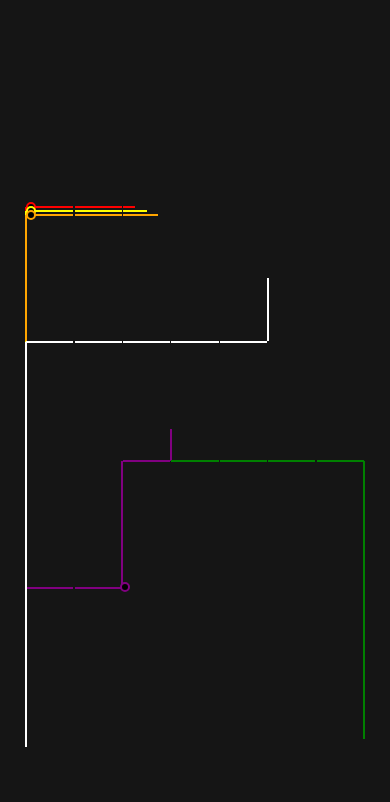
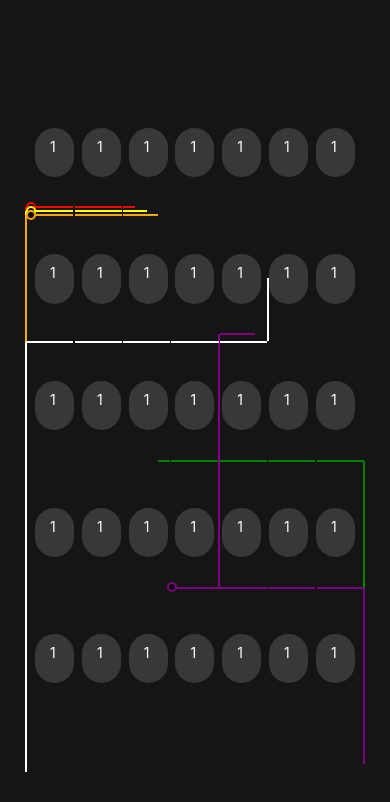
Before and after one commit to r0hanshah/Life-Happens, a React Native app in the folder frontend/: screen / in a window 390 px wide. Shown: the top 802 px of the page. Built offline with nearby package versions, Linux system fonts and the light colour scheme.

Commit message:
Fixed some issues with drawing path and began working on the calendar display

```diff
--- a/frontend/components/main/BorderComponent.tsx
+++ b/frontend/components/main/BorderComponent.tsx
@@ -25,9 +25,15 @@ const BorderComponent: React.FC<BorderComponentProps> = ({ colorQueue, orientati
       return (
         <View key={`cont${index}`} style={[containerStyle, {
           width: orientation === 'horizontal' ? ((windowWidth / 7) * 0.85) : 0,
-          height: orientation === 'vertical' ? ((windowHeight / 6) * 0.9) : lastRow ? ((windowHeight / 6) * 0.9 + 50) : 0,
-          paddingTop: orientation === 'horizontal' ? lastRow ? (windowHeight / 6) * 0.9 - 103.5 : 0 : 0,
+          height: orientation === 'vertical' ? lastRow ? ((windowHeight / 6) * 0.9 + 50) : ((windowHeight / 6) * 0.9) : 0,
+          paddingTop: orientation === 'horizontal' ? lastRow ? (windowHeight / 6) * 0.9 - 104.5 : 0 : 0,
         }]}>
+          <View style={[{
+            height: orientation==='vertical'? lastRow ? ((windowHeight / 6) * 0.9 + 50)*(1-amountFill) : ((windowHeight / 6) * 0.9)*(1-amountFill) : 0,
+            display: orientation==='vertical'? 'flex' : 'none'
+          }]}>
+
+          </View>
           <View
             key={index}
             style={[
@@ -36,8 +42,8 @@ const BorderComponent: React.FC<BorderComponentProps> = ({ colorQueue, orientati
               {
                 minHeight: 0,
                 width: orientation === 'horizontal' ? ((windowWidth / 7) * 0.85)*(leftBound ? amountFill : amountFill != 1 ? 1-amountFill : 1) : 0,
-                height: orientation === 'vertical' ? ((windowHeight / 6) * 0.9)*amountFill : lastRow ? ((windowHeight / 6) * 0.9 + 50)*amountFill : 0,
-                paddingTop: orientation === 'horizontal' ? (windowHeight / 6) * 0.9 + 1.5 : lastRow ? (windowHeight / 6) * 0.9 + 50.5 : 0,
+                height: orientation === 'vertical' ?  lastRow ? ((windowHeight / 6) * 0.9 + 50)*amountFill : ((windowHeight / 6) * 0.9)*amountFill : 0,
+                paddingTop: orientation === 'horizontal' ? lastRow ? (windowHeight / 6) * 0.9 + 50.5 : (windowHeight / 6) * 0.9 + 1.5 :  0,
               },
             ]}
           />
@@ -49,7 +55,7 @@ const BorderComponent: React.FC<BorderComponentProps> = ({ colorQueue, orientati
   return (
     <View style={styles.container}>
       {renderBorders()}
-      <View key='base' style={[ borderStyle, {zIndex: -999, borderColor: 'rgba(255, 255, 255, 0.0)', width: orientation === 'horizontal' ? (windowWidth / 7) * 0.89 : 0, height: orientation === 'vertical' ? (windowHeight / 6) * 0.9 : lastRow ? (windowHeight / 6) * 0.9 + 50 : 0, paddingTop: orientation === 'horizontal' ? (windowHeight / 6) * 0.9 -1.5 : lastRow ? (windowHeight / 6) * 0.9 + 50.5 : 0 }]} />
+      <View key='base' style={[ borderStyle, {zIndex: -999, borderColor: 'rgba(255, 255, 255, 0)', width: orientation === 'horizontal' ? (windowWidth / 7) * 0.89 : 0, height: orientation === 'vertical' ? (windowHeight / 6) * 0.9 : lastRow ? (windowHeight / 6) * 0.9 + 50 : 0, paddingTop: orientation === 'horizontal' ? (windowHeight / 6) * 0.9 -1.5 : lastRow ? (windowHeight / 6) * 0.9 + 50.5 : 0 }]} />
     </View>
   );
 };
@@ -70,7 +76,7 @@ const styles = StyleSheet.create({
   VContainer: {
     flex: 1,
     position: 'absolute',
-    justifyContent: 'flex-end',
+    justifyContent: 'center',
     alignItems: 'center'
   },
   container: {
--- a/frontend/components/main/GridComponent.tsx
+++ b/frontend/components/main/GridComponent.tsx
@@ -107,9 +107,9 @@ const GridComponent: React.FC<GridProps> = ({ offset, subtaskDispIds }) => {
           var columnOffset:number = lColumn
           while(lColumn < pColumn ? columnOffset < pColumn : columnOffset >= pColumn)
           {
+            lColumn < pColumn  ? columnOffset += 1 : columnOffset -= 1;
+
             if(pColumn == columnOffset && pColumn <= lColumn || pColumn - 1 == columnOffset && pColumn > lColumn) { break }
-
-            lColumn < pColumn  ? columnOffset += 1 : columnOffset -= 1;
 
             if(colorQueuesMap.hasOwnProperty(`${rowOffset}h${columnOffset}`))
             {
@@ -123,6 +123,7 @@ const GridComponent: React.FC<GridProps> = ({ offset, subtaskDispIds }) => {
 
           // Draw lines from parent circle to root task
           // Draw horizontal wires
+          columnOffset = pColumn > lColumn ? lColumn : columnOffset
           while(leftBound? columnOffset > 0 : columnOffset < 7)
           {
             leftBound ? columnOffset -= 1 : columnOffset += 1;
@@ -188,12 +189,13 @@ const GridComponent: React.FC<GridProps> = ({ offset, subtaskDispIds }) => {
             }
           }
 
+          rowOffset = lRow + (pRow < lRow ? 1 : 0)
           // Draw vertical lines towards parent
           while(lRow < pRow ? rowOffset < pRow : rowOffset > pRow)
           {
+            lRow < pRow ? rowOffset += 1 : rowOffset -= 1
+
             if(pRow == rowOffset && pRow <= lRow) { break }
-
-            lRow < pRow ? rowOffset += 1 : rowOffset -= 1
 
             if(colorQueuesMap.hasOwnProperty(`${rowOffset}v${columnOffset}`))
             {
--- a/frontend/components/main/WireFrame.tsx
+++ b/frontend/components/main/WireFrame.tsx
@@ -1,6 +1,7 @@
 import { StyleSheet, Text, View } from 'react-native';
 import GridComponent from './GridComponent';
 import ParentNodeGridComponent from './ParentCircleGrid';
+import CalendarDisplay from './calendar/CalendarDisplay';
 
 
 interface Tasks {
@@ -10,12 +11,13 @@ interface Tasks {
 const WireFrame: React.FC<Tasks> = ({ tasks }) => {
     return (
         <View style={styles.container}>
-            <GridComponent offset={0} subtaskDispIds={["red,lol|||loll===0,2,1,1", "green,lol|||loll===2,2,3,0", "purple,lol|||loll===3,3:::loll===2,3,4,1"]} />
+            <GridComponent offset={0} subtaskDispIds={["red,lol|||loll===0,2,1,1", "green,lol|||loll===2,2,3,0", "purple,lol|||loll===3,4:::loll===1,4,3,0"]} />
             <GridComponent offset={1} subtaskDispIds={["yellow,lol|||loll===0,2,2,1"]}/>
             <GridComponent offset={2} subtaskDispIds={["orange,lol|||loll===0,2,3,1","#fff,lol|||loll===1,4,5,1"]}/>
-            <ParentNodeGridComponent offset={0} parentNodes={['0,0,red', '3,2,purple']}/>
+            <ParentNodeGridComponent offset={0} parentNodes={['0,0,red', '3,3,purple']}/>
             <ParentNodeGridComponent offset={1} parentNodes={['0,0,yellow']}/>
             <ParentNodeGridComponent offset={2} parentNodes={['0,0,orange']}/>
+            <CalendarDisplay offset={0} parentNodes={[]}></CalendarDisplay>
         </View>
     )
 }
--- /dev/null
+++ b/frontend/components/main/calendar/CalendarDisplay.tsx
@@ -0,0 +1,78 @@
+import React, { useState, useEffect } from 'react';
+import { View, StyleSheet, useWindowDimensions } from 'react-native';
+import DayNode from './DayNode';
+
+interface CalendarProps {
+  offset: number;
+  parentNodes: string[]; // row,column,color
+}
+
+const CalendarDisplay: React.FC<CalendarProps> = ({ offset, parentNodes }) => {
+
+  const windowWidth = useWindowDimensions().width;
+  const windowHeight = useWindowDimensions().height;
+
+  return (
+    <View style={[styles.grid, {marginTop: -110, width: windowWidth * 0.84}]}>
+      <View style={[styles.row, { height: ((windowHeight / 6) * 0.9)}]}>
+        <DayNode dayNumber={1} dayOfWeek={0} currentDay={false} leafTasks={[]} />
+        <DayNode dayNumber={1} dayOfWeek={0} currentDay={false} leafTasks={[]} />
+        <DayNode dayNumber={1} dayOfWeek={0} currentDay={false} leafTasks={[]} />
+        <DayNode dayNumber={1} dayOfWeek={0} currentDay={false} leafTasks={[]} />
+        <DayNode dayNumber={1} dayOfWeek={0} currentDay={false} leafTasks={[]} />
+        <DayNode dayNumber={1} dayOfWeek={0} currentDay={false} leafTasks={[]} />
+        <DayNode dayNumber={1} dayOfWeek={0} currentDay={false} leafTasks={[]} />
+      </View>
+      <View style={[styles.row, { height: ((windowHeight / 6) * 0.9)}]}>
+        <DayNode dayNumber={1} dayOfWeek={0} currentDay={false} leafTasks={[]} />
+        <DayNode dayNumber={1} dayOfWeek={0} currentDay={false} leafTasks={[]} />
+        <DayNode dayNumber={1} dayOfWeek={0} currentDay={false} leafTasks={[]} />
+        <DayNode dayNumber={1} dayOfWeek={0} currentDay={false} leafTasks={[]} />
+        <DayNode dayNumber={1} dayOfWeek={0} currentDay={false} leafTasks={[]} />
+        <DayNode dayNumber={1} dayOfWeek={0} currentDay={false} leafTasks={[]} />
+        <DayNode dayNumber={1} dayOfWeek={0} currentDay={false} leafTasks={[]} />
+      </View>
+      <View style={[styles.row, { height: ((windowHeight / 6) * 0.9)}]}>
+        <DayNode dayNumber={1} dayOfWeek={0} currentDay={false} leafTasks={[]} />
+        <DayNode dayNumber={1} dayOfWeek={0} currentDay={false} leafTasks={[]} />
+        <DayNode dayNumber={1} dayOfWeek={0} currentDay={false} leafTasks={[]} />
+        <DayNode dayNumber={1} dayOfWeek={0} currentDay={false} leafTasks={[]} />
+        <DayNode dayNumber={1} dayOfWeek={0} currentDay={false} leafTasks={[]} />
+        <DayNode dayNumber={1} dayOfWeek={0} currentDay={false} leafTasks={[]} />
+        <DayNode dayNumber={1} dayOfWeek={0} currentDay={false} leafTasks={[]} />
+      </View>
+      <View style={[styles.row, { height: ((windowHeight / 6) * 0.9)}]}>
+        <DayNode dayNumber={1} dayOfWeek={0} currentDay={false} leafTasks={[]} />
+        <DayNode dayNumber={1} dayOfWeek={0} currentDay={false} leafTasks={[]} />
+        <DayNode dayNumber={1} dayOfWeek={0} currentDay={false} leafTasks={[]} />
+        <DayNode dayNumber={1} dayOfWeek={0} currentDay={false} leafTasks={[]} />
+        <DayNode dayNumber={1} dayOfWeek={0} currentDay={false} leafTasks={[]} />
+        <DayNode dayNumber={1} dayOfWeek={0} currentDay={false} leafTasks={[]} />
+        <DayNode dayNumber={1} dayOfWeek={0} currentDay={false} leafTasks={[]} />
+      </View>
+      <View style={[styles.row, { height: ((windowHeight / 6) * 0.9)}]}>
+        <DayNode dayNumber={1} dayOfWeek={0} currentDay={false} leafTasks={[]} />
+        <DayNode dayNumber={1} dayOfWeek={0} currentDay={false} leafTasks={[]} />
+        <DayNode dayNumber={1} dayOfWeek={0} currentDay={false} leafTasks={[]} />
+        <DayNode dayNumber={1} dayOfWeek={0} currentDay={false} leafTasks={[]} />
+        <DayNode dayNumber={1} dayOfWeek={0} currentDay={false} leafTasks={[]} />
+        <DayNode dayNumber={1} dayOfWeek={0} currentDay={false} leafTasks={[]} />
+        <DayNode dayNumber={1} dayOfWeek={0} currentDay={false} leafTasks={[]} />
+      </View>
+    </View>
+  );
+};
+
+const styles = StyleSheet.create({
+  grid: {
+    flex: 1,
+    position: 'absolute',
+  },
+  row: {
+    flexDirection: 'row',
+    alignItems: 'flex-end',
+    justifyContent: 'space-around',
+  },
+});
+
+export default CalendarDisplay;
--- /dev/null
+++ b/frontend/components/main/calendar/DayNode.tsx
@@ -0,0 +1,36 @@
+import React from 'react';
+import { View, ViewStyle, useWindowDimensions, Text } from 'react-native';
+
+interface DayNodeProps {
+  dayNumber: number;
+  dayOfWeek: number;
+  leafTasks: string[];
+  currentDay: boolean;
+}
+
+const DayNode: React.FC<DayNodeProps> = ({ dayNumber, dayOfWeek, leafTasks, currentDay }) => {
+
+  const windowWidth = useWindowDimensions().width;
+  const windowHeight = useWindowDimensions().height;
+
+  const containerStyle:ViewStyle=
+  {
+    backgroundColor: currentDay ? '#00488A' : '#383838',
+    height: windowHeight/6 * 0.35,
+    width: windowWidth/7 * 0.7,
+    borderRadius: 20,
+    justifyContent: 'flex-start'
+  }
+
+  return(
+    <View style={containerStyle}>
+      <Text style={{
+        color: '#fff',
+        paddingTop: 10,
+        paddingLeft: 15
+      }}>{dayNumber}</Text>
+    </View>
+  );
+};
+
+export default DayNode;
```
Also changed, not shown: frontend/components/main/calendar/DayDisplay.tsx (added), frontend/components/main/calendar/WeekDisplay.tsx (added).
